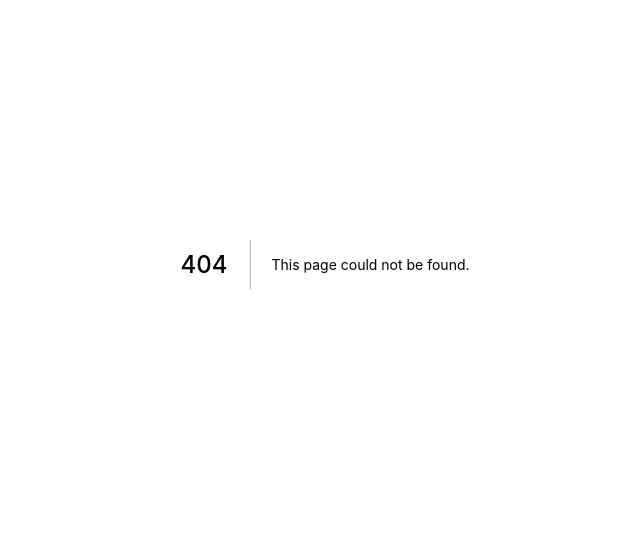
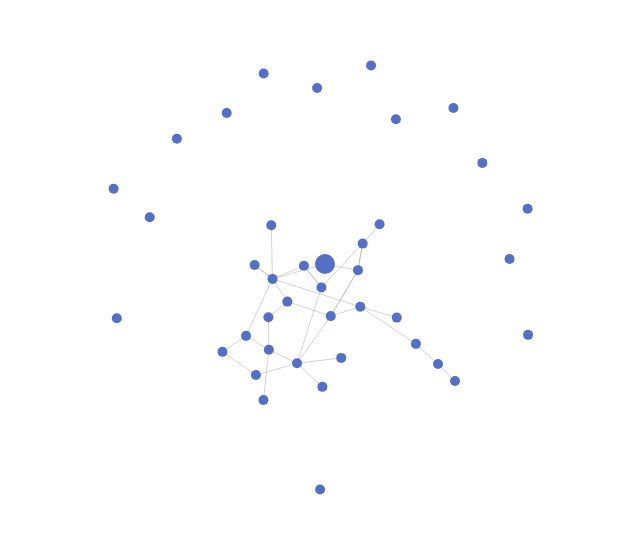
Before and after one commit to hbarve1/charts-and-graphs, a Next.js app: page /echarts/graph/graph-dynamic in a window 1280 px wide. Before the commit this address had no page. Shown: the part 136-670 px from the top of the page, without its empty margins (315-955 px from the left). Built offline with nearby package versions, Linux system fonts and the light colour scheme.

Commit message:
pages/echarts/graph/graph-dynamic.js

```diff
--- /dev/null
+++ b/pages/echarts/graph/graph-dynamic.js
@@ -0,0 +1,95 @@
+/** @format */
+
+import { useState, useEffect, useRef } from "react";
+import { getInstanceByDom } from "echarts";
+
+import ReactECharts from "../../../components/echarts/ReactECharts";
+
+const Echarts = () => {
+  const chartRef = useRef(null);
+
+  let data = [
+    {
+      fixed: true,
+      // x: myChart.getWidth() / 2,
+      // y: myChart.getHeight() / 2,
+      x: typeof window !== "undefined" ? window.innerWidth / 2 : 0,
+      y: typeof window !== "undefined" ? window.innerHeight / 2 : 0,
+      // x: 0,
+      // y: 0,
+      symbolSize: 20,
+      id: "-1",
+    },
+  ];
+  const edges = [];
+
+  const [option, setOption] = useState({
+    series: [
+      {
+        type: "graph",
+        layout: "force",
+        animation: false,
+        data: data,
+        force: {
+          // initLayout: 'circular'
+          // gravity: 0
+          repulsion: 100,
+          edgeLength: 5,
+        },
+        edges: edges,
+      },
+    ],
+  });
+
+  useEffect(() => {
+    // const chart = getInstanceByDom(chartRef.current);
+
+    // console.log(data);
+
+    const interval = setInterval(function () {
+      data.push({
+        id: data.length + "",
+      });
+      var source = Math.round((data.length - 1) * Math.random());
+      var target = Math.round((data.length - 1) * Math.random());
+      if (source !== target) {
+        edges.push({
+          source: source,
+          target: target,
+        });
+      }
+      setOption({
+        ...option,
+        series: [
+          ...option.series,
+          {
+            roam: true,
+            data: data,
+            edges: edges,
+          },
+        ],
+      });
+
+      console.log(data);
+    }, 200);
+
+    return () => {
+      clearInterval(interval);
+    };
+    // eslint-disable-next-line react-hooks/exhaustive-deps
+  }, []);
+
+  return (
+    <div>
+      <ReactECharts
+        ref={chartRef}
+        option={option}
+        style={{
+          height: "100vh",
+        }}
+      />
+    </div>
+  );
+};
+
+export default Echarts;
```
